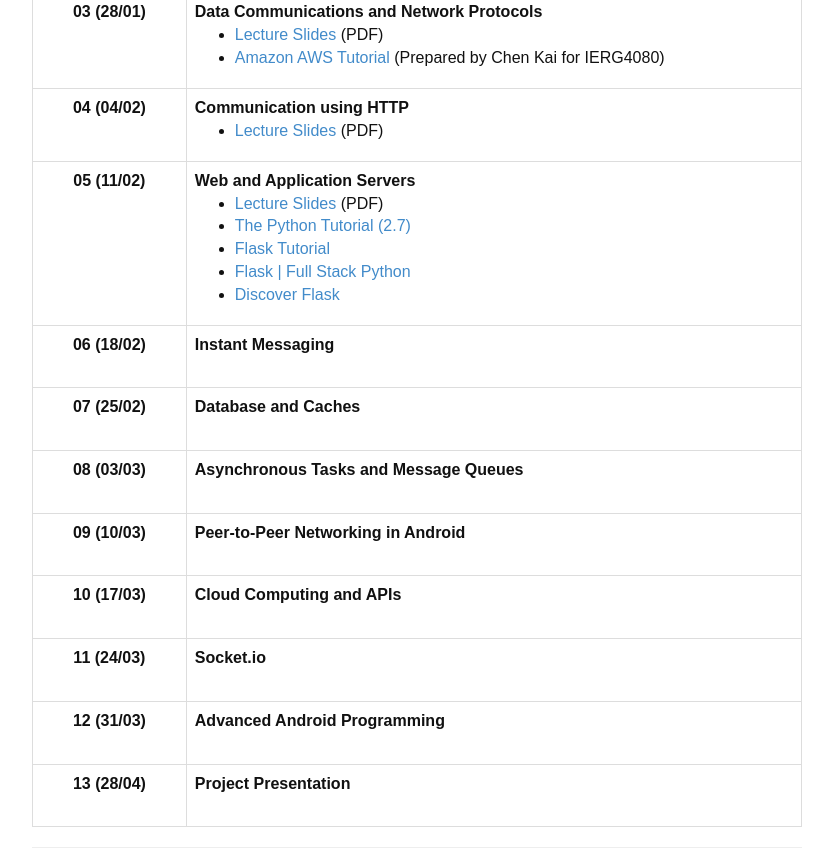
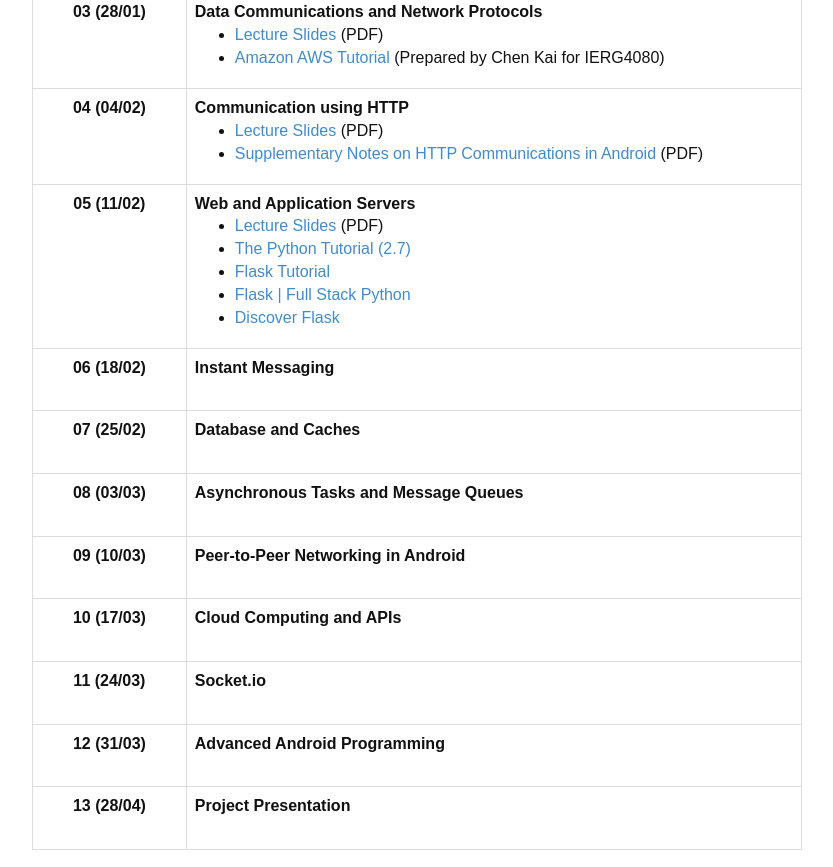
Before and after one commit to IEMS5722/iems5722-1516t2.github.io, a plain HTML site: page index.html in a window 1280 px wide. Shown: the part 1046-1913 px from the top of the page, without its empty margins (223-1056 px from the left). Drawn offline with Linux system fonts and the light colour scheme.

Commit message:
added supplementary nots

```diff
--- a/index.html
+++ b/index.html
@@ -153,6 +153,7 @@
                                 <strong>Communication using HTTP</strong><br/>
                                 <ul>
                                     <li><a href="lectures/IEMS5722_LectureNotes_04_HTTP.pdf" target="_blank">Lecture Slides</a> (PDF)</li>
+                                    <li><a href="notes/IEMS5722_Notes_AndroidHTTP.pdf" target="_blank">Supplementary Notes on HTTP Communications in Android</a> (PDF) </li>
                                 </ul>
                             </td>
                         </tr>
```
Also changed, not shown: 1 other file.
